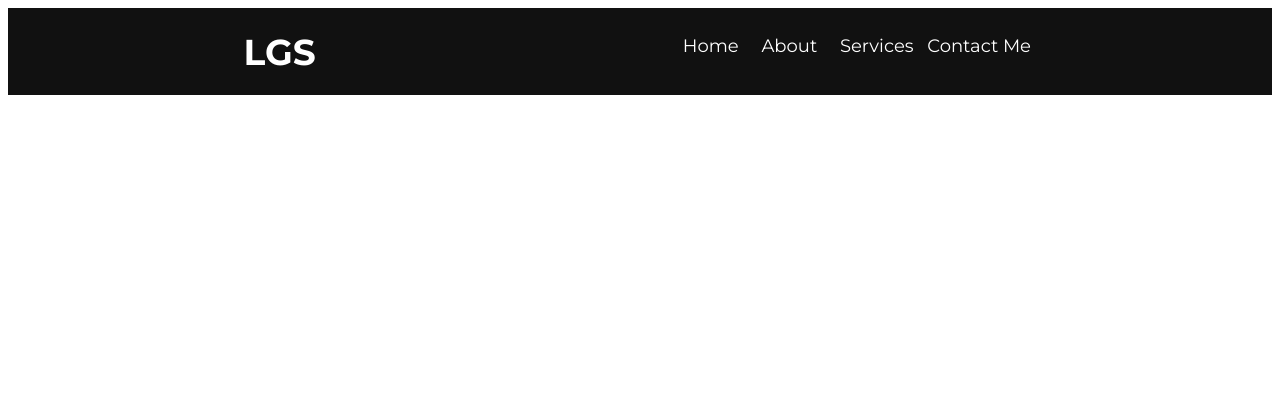
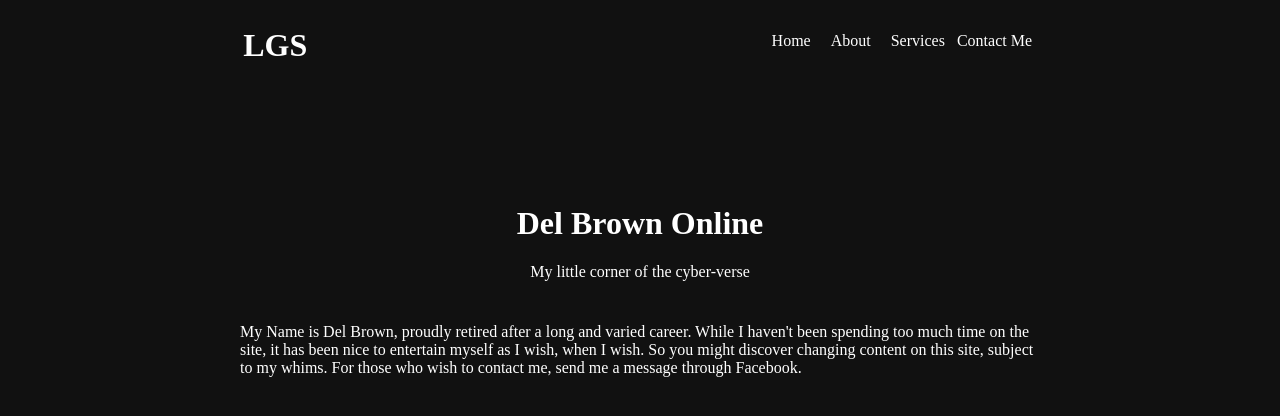
Before and after one commit to delonline/delonline.github.io, a Jekyll site: the page built from index.html, in a window 1280 px wide. Shown: the top 416 px of the page. Built offline with Jekyll 4.4.1, drawn with Linux system fonts in a browser that asks for light colours.

Commit message:
Update css.css

```diff
--- a/stylesheets/css.css
+++ b/stylesheets/css.css
@@ -2,7 +2,12 @@
 /* BASE */
 /********/
 @import url(http://fonts.googleapis.com/css?family=Montserrat:400,700);
-body {font:400 18px 'Montserrat', sans-serf;background-color:H111111;color:#fff;}
+/*body {font:400 18px 'Montserrat', sans-serf;background-color:H111111;color:#fff;}*/
+body{
+  background-color:#111111;
+  font:400 18 px 'Montserrat', sans-serif;
+  color:#fff;
+}
 
 
 /**********/
```
